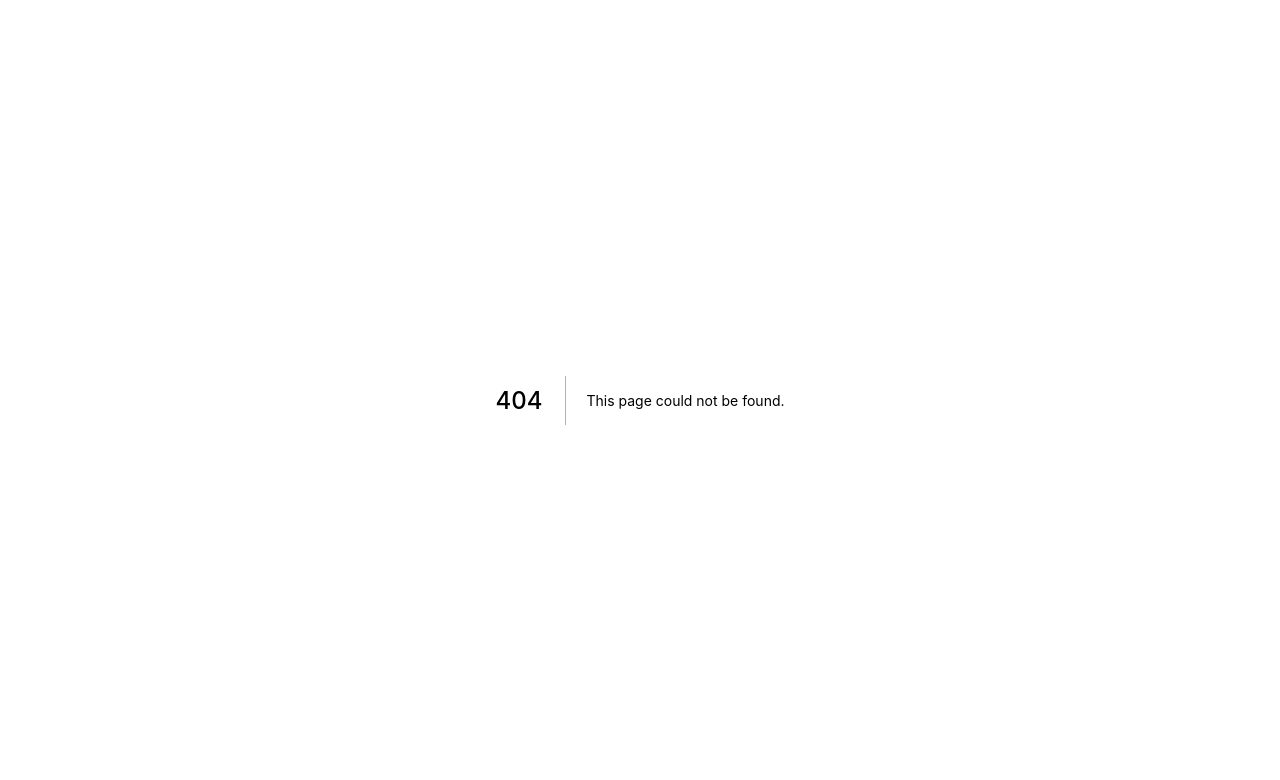
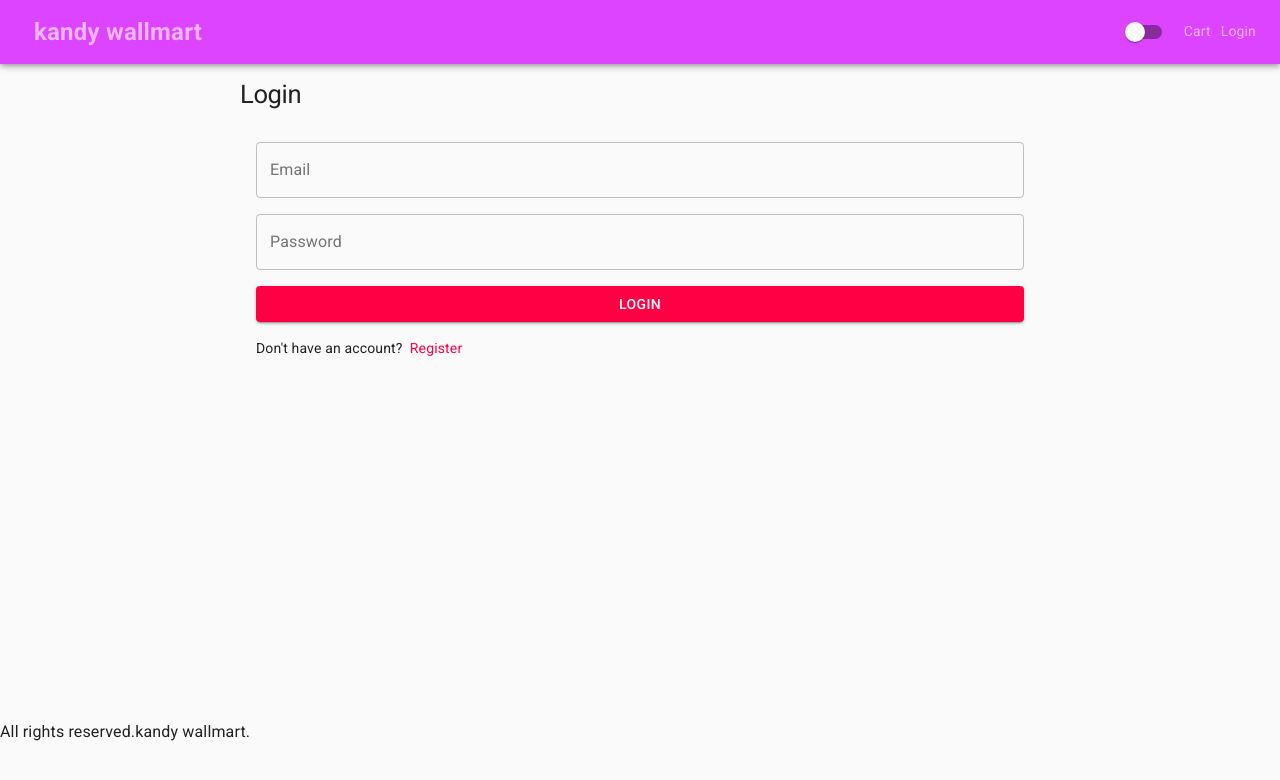
Before and after one commit to sagarromer/kandy-wallmart-nextjs-2021, a Next.js app: page /login in a window 1280 px wide. Before the commit this address had no page. Shown: the top 780 px of the page. Built offline with nearby package versions, Linux system fonts and the light colour scheme.

Commit message:
create login page completed

```diff
--- /dev/null
+++ b/pages/login.js
@@ -0,0 +1,56 @@
+import {
+    List,
+    ListItem,
+    Typography,
+    TextField,
+    Button,
+    Link,
+} from '@material-ui/core';
+import NextLink from 'next/link';
+import React from 'react';
+import Layout from '../components/Layout';
+import useStyles from '../utils/styles';
+
+export default function Login() {
+    const classes = useStyles();
+    return (
+        <Layout title="Login">
+            <form className={classes.form}>
+                <Typography component="h1" variant="h1">
+                Login
+                </Typography>
+                <List>
+                    <ListItem>
+                        <TextField
+                            variant="outlined"
+                            fullWidth
+                            id="email"
+                            label="Email"
+                            inputProps={{ type: 'email' }}
+                        ></TextField>
+                    </ListItem>
+                    <ListItem>
+                    <TextField
+                        variant="outlined"
+                        fullWidth
+                        id="password"
+                        label="Password"
+                        inputProps={{ type: 'password' }}
+                    ></TextField>
+                    </ListItem>
+                    <ListItem>
+                        <Button variant="contained" type="submit" fullWidth color="primary">
+                        Login
+                        </Button>
+                    </ListItem>
+                    <ListItem>
+                        Don't have an account? &nbsp;
+                        <NextLink href="/register" passHref>
+                            <Link>Register</Link>
+                        </NextLink>
+                    </ListItem>
+                </List>
+            </form>
+        </Layout>
+    );
+  }
--- a/utils/styles.js
+++ b/utils/styles.js
@@ -27,6 +27,10 @@
         marginTop: 10,
         marginBottom: 10,
     },
+    form: {
+        maxWidth: 800,
+        margin: '0 auto',
+    },
 }
 )
 
```
Also changed, not shown: pages/cart.js (+11 -2 lines), pages/shipping.js (added, +8 -0 lines).
